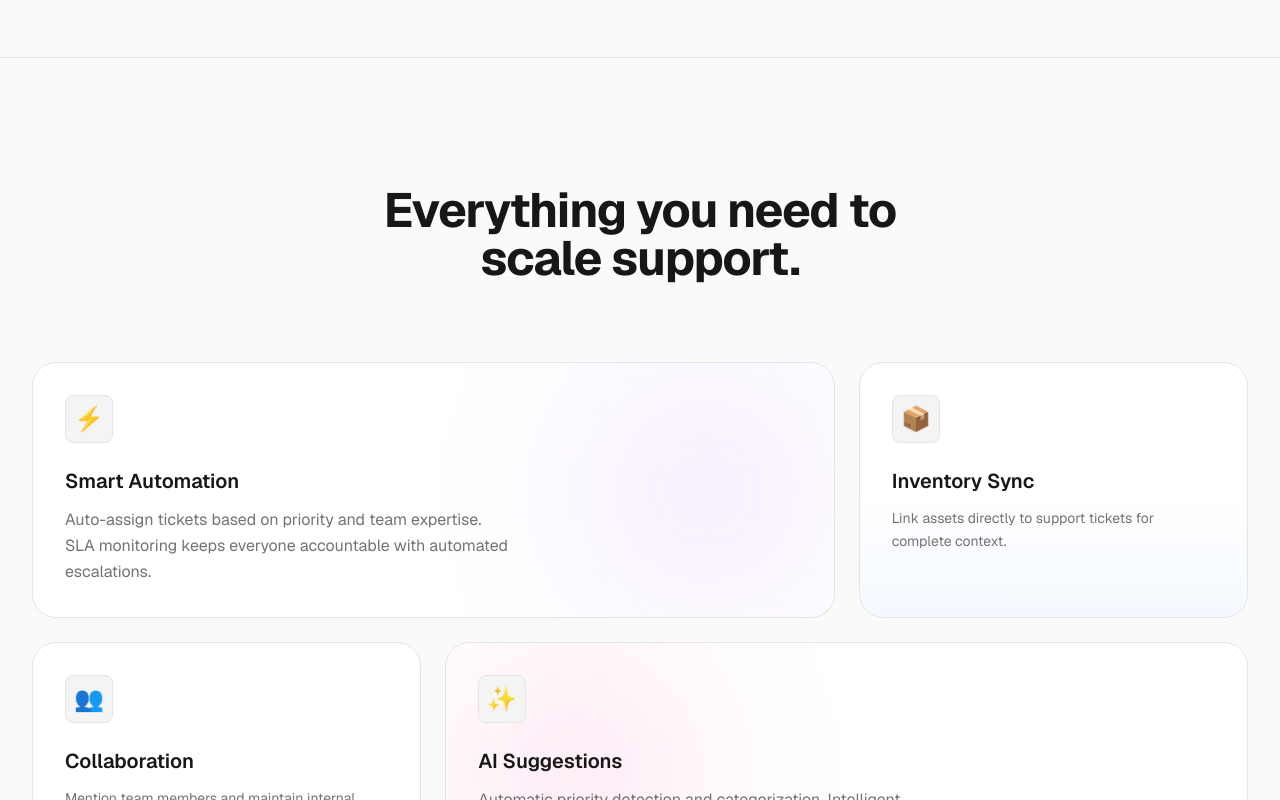
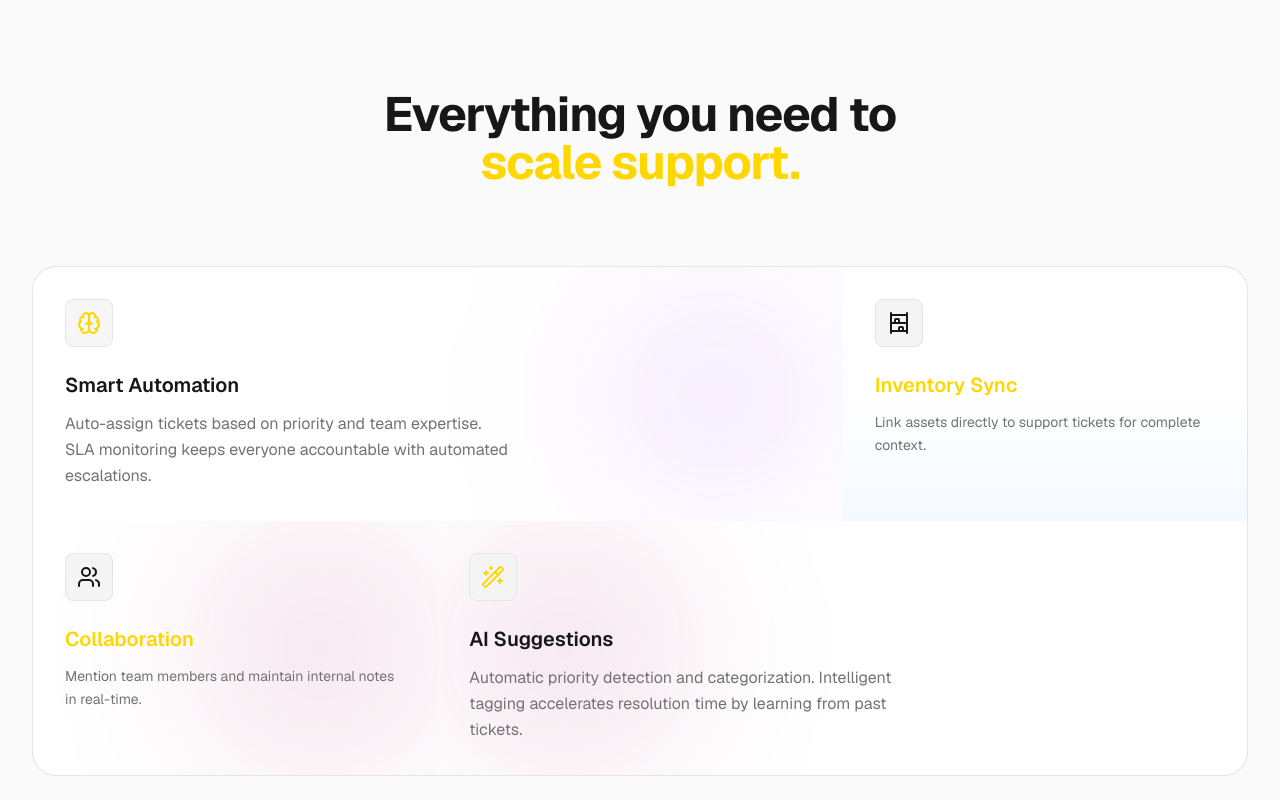
Before and after one commit to man-navlakha/ticket_system, a Next.js app: page / in a window 1280 px wide. Shown: the part 1100-1900 px from the top of the page. Built offline with nearby package versions, Linux system fonts and the light colour scheme; no server answers.

Commit message:
updated the landing page

```diff
--- a/app/page.js
+++ b/app/page.js
@@ -5,6 +5,7 @@ import { useRouter } from 'next/navigation';
 import Link from 'next/link';
 import FloatingLines from '@/components/FloatingLines';
 import LandingNav from '@/components/LandingNav';
+import { Brain, WandSparkles, Users, ShelvingUnit } from 'lucide-react';
 
 export default function Home() {
   const router = useRouter();
@@ -118,7 +119,7 @@ export default function Home() {
 
       <LandingNav />
 
-      <main className="pt-24">
+      <main className="pt-2 md:pt-24 lg:pt-0">
         {/* Hero Section */}
         <section className="relative px-4 sm:px-6 lg:px-8 py-20 sm:py-32 overflow-hidden">
           {/* Background Gradient Spot */}
@@ -135,7 +136,7 @@ export default function Home() {
                   <span className="animate-ping absolute inline-flex h-full w-full rounded-full bg-emerald-400/50 opacity-75" />
                   <span className="relative inline-flex rounded-full h-2 w-2 bg-emerald-500" />
                 </span>
-                System Operational
+                Powered by <span className="text-[#ffd700]">MAN NAVLAKHA</span>
               </div>
 
               {/* Heading */}
@@ -143,6 +144,9 @@ export default function Home() {
                 <h1 className="text-5xl sm:text-6xl lg:text-7xl font-light tracking-tight text-foreground drop-shadow-sm">
                   Enterprise Support Hub
                 </h1>
+                <span className="text-lg sm:text-xl text-muted-foreground font-light max-w-3xl mx-auto leading-relaxed">
+
+                </span>
                 <p className="text-lg sm:text-xl text-muted-foreground font-light max-w-3xl mx-auto leading-relaxed">
                   Unified ticket management, inventory tracking, and team collaboration built for enterprise-grade support.
                 </p>
@@ -152,7 +156,7 @@ export default function Home() {
               <div className="flex flex-col sm:flex-row items-center justify-center gap-4 pt-4">
                 <Link
                   href="/dashboard"
-                  className="px-8 py-3 rounded-full bg-primary text-primary-foreground font-semibold text-sm hover:opacity-90 transition-colors shadow-lg shadow-black/5"
+                  className="px-8 py-3 rounded-full bg-[#ffd700] text-[#000] font-semibold text-sm hover:opacity-90 transition-colors shadow-lg shadow-black/5"
                 >
                   Access Dashboard
                 </Link>
@@ -246,15 +250,17 @@ export default function Home() {
         <section className="py-32 px-4 sm:px-6 lg:px-8 bg-background">
           <div className="max-w-7xl mx-auto">
             <h2 className="text-3xl md:text-5xl font-bold tracking-tight text-center mb-20 text-foreground">
-              Everything you need to <br /> scale support.
+              Everything you need to <br /> <span className="text-[#ffd700]"> scale support.</span>
             </h2>
 
-            <div className="grid grid-cols-1 md:grid-cols-3 gap-6">
+            <div className="grid grid-cols-1 md:grid-cols-3">
               {/* Large Card 1 */}
-              <div className="md:col-span-2 p-8 rounded-3xl border border-border bg-card hover:border-foreground/20 transition-colors relative overflow-hidden group">
+              <div className="md:col-span-2 p-8 rounded-tl-3xl border-t border-l border-border bg-card hover:border-foreground/20 transition-colors relative overflow-hidden group">
                 <div className="absolute top-0 right-0 w-64 h-64 bg-purple-500/10 blur-[80px] rounded-full group-hover:bg-purple-500/20 transition-all duration-500"></div>
                 <div className="relative z-10">
-                  <div className="w-12 h-12 rounded-lg bg-muted border border-border flex items-center justify-center mb-6 text-2xl">⚡</div>
+                  <div className="w-12 h-12 rounded-lg bg-muted/80 backdrop-blur-sm  border border-border flex items-center text-[#ffd700] justify-center mb-6 text-3xl [text-shadow:0_2px_10px_rgba(0,0,0,0.2)]">
+                    <Brain />
+                  </div>
                   <h3 className="text-xl font-semibold text-foreground mb-3">Smart Automation</h3>
                   <p className="text-muted-foreground leading-relaxed max-w-md">
                     Auto-assign tickets based on priority and team expertise. SLA monitoring keeps everyone accountable with automated escalations.
@@ -263,11 +269,11 @@ export default function Home() {
               </div>
 
               {/* Card 2 */}
-              <div className="p-8 rounded-3xl border border-border bg-card hover:border-foreground/20 transition-colors relative overflow-hidden group">
+              <div className="p-8 rounded-tr-3xl border-t border-r border-border bg-card hover:border-foreground/20 transition-colors relative overflow-hidden group">
                 <div className="absolute bottom-0 left-0 w-full h-32 bg-gradient-to-t from-blue-500/10 to-transparent opacity-50 group-hover:opacity-100 transition-opacity"></div>
                 <div className="relative z-10">
-                  <div className="w-12 h-12 rounded-lg bg-muted border border-border flex items-center justify-center mb-6 text-2xl">📦</div>
-                  <h3 className="text-xl font-semibold text-foreground mb-3">Inventory Sync</h3>
+                  <div className="w-12 h-12 rounded-lg bg-muted border border-border flex items-center justify-center mb-6 text-2xl"><ShelvingUnit /></div>
+                  <h3 className="text-xl font-semibold text-[#ffd700] mb-3">Inventory Sync</h3>
                   <p className="text-muted-foreground text-sm leading-relaxed">
                     Link assets directly to support tickets for complete context.
                   </p>
@@ -275,10 +281,11 @@ export default function Home() {
               </div>
 
               {/* Card 3 */}
-              <div className="p-8 rounded-3xl border border-border bg-card hover:border-foreground/20 transition-colors relative overflow-hidden group">
+              <div className="p-8 rounded-bl-3xl border-b border-l border-border bg-card hover:border-foreground/20 transition-colors relative overflow-hidden group">
+                <div className="absolute top-0 -right-3 w-64 h-64 bg-pink-800/10 blur-[80px] rounded-full group-hover:bg-pink-500/20 transition-all duration-500"></div>
                 <div className="relative z-10">
-                  <div className="w-12 h-12 rounded-lg bg-muted border border-border flex items-center justify-center mb-6 text-2xl">👥</div>
-                  <h3 className="text-xl font-semibold text-foreground mb-3">Collaboration</h3>
+                  <div className="w-12 h-12 rounded-lg bg-muted border border-border flex items-center justify-center mb-6 text-2xl"><Users /></div>
+                  <h3 className="text-xl font-semibold text-[#ffd700] mb-3">Collaboration</h3>
                   <p className="text-muted-foreground text-sm leading-relaxed">
                     Mention team members and maintain internal notes in real-time.
                   </p>
@@ -286,10 +293,11 @@ export default function Home() {
               </div>
 
               {/* Large Card 2 */}
-              <div className="md:col-span-2 p-8 rounded-3xl border border-border bg-card hover:border-foreground/20 transition-colors relative overflow-hidden group">
-                <div className="absolute top-0 left-0 w-64 h-64 bg-pink-500/10 blur-[80px] rounded-full group-hover:bg-pink-500/20 transition-all duration-500"></div>
+              <div className="md:col-span-2 p-8 rounded-br-3xl border-b border-r border-border bg-card hover:border-foreground/20 hover:border-b hover:border-r transition-colors relative overflow-hidden group">
+                <div className="absolute top-0 left-0 w-64 h-64 bg-pink-800/10 blur-[80px] rounded-full group-hover:bg-pink-500/20 transition-all duration-500"></div>
                 <div className="relative z-10">
-                  <div className="w-12 h-12 rounded-lg bg-muted border border-border flex items-center justify-center mb-6 text-2xl">✨</div>
+                  <div className="w-12 h-12 rounded-lg bg-muted border border-border flex items-center text-[#ffd700] justify-center mb-6 text-3xl [text-shadow:0_2px_10px_rgba(0,0,0,0.2)]">
+                    <WandSparkles /></div>
                   <h3 className="text-xl font-semibold text-foreground mb-3">AI Suggestions</h3>
                   <p className="text-muted-foreground leading-relaxed max-w-md">
                     Automatic priority detection and categorization. Intelligent tagging accelerates resolution time by learning from past tickets.
@@ -394,7 +402,7 @@ export default function Home() {
             </div>
 
             {/* Huge Footer Text */}
-            <div className="w-full flex justify-center -z-10 pt-8 md:pt-16 pb-4">
+            <div className="w-full flex justify-center -z-10 pt-16 md:pt-16 pb-0 md:pb-0">
               <h1 className="text-[13vw] leading-[0.8] font-bold tracking-tighter text-transparent bg-clip-text bg-gradient-to-r from-[#ff4d4d] via-[#a259ff] to-[#7f00ff] text-center select-none -m-24 opacity-80">
                 MAN&apos;S SUPPORT
               </h1>
--- a/components/LandingNav.js
+++ b/components/LandingNav.js
@@ -2,15 +2,23 @@
 
 import Image from 'next/image';
 import Link from 'next/link';
+import { useState } from 'react';
 import { ThemeToggle } from './theme-toggle';
+import { Menu, X } from 'lucide-react';
 
 export default function LandingNav() {
+    const [isMobileMenuOpen, setIsMobileMenuOpen] = useState(false);
+
+    const toggleMobileMenu = () => {
+        setIsMobileMenuOpen(!isMobileMenuOpen);
+    };
+
     return (
         <header className="fixed top-0 w-full z-50 border-b border-border bg-background/80 backdrop-blur-xl transition-colors duration-300">
-            <div className="container mx-auto px-6">
+            <div className="container mx-auto px-4 md:px-6">
                 <div className="flex h-16 items-center justify-between">
                     {/* Logo */}
-                    <Link href="/" className="flex items-center gap-3 hover:opacity-80 transition-opacity">
+                    <Link href="/" className="flex items-center gap-2 md:gap-3 hover:opacity-80 transition-opacity">
                         <Image
                             src="/logo_my.png"
                             alt="Man's Support Desk Logo"
@@ -18,11 +26,13 @@ export default function LandingNav() {
                             height={32}
                             className="rounded-lg"
                         />
-                        <div className="text-xl font-bold tracking-tight text-foreground">Man&apos;s <span className="text-muted-foreground">Support Desk</span></div>
+                        <div className="text-lg md:text-xl font-bold tracking-tight text-foreground">
+                            Man&apos;s <span className="text-muted-foreground hidden sm:inline">Support Desk</span>
+                        </div>
                     </Link>
 
-                    {/* Auth Button */}
-                    <div className="flex items-center gap-6">
+                    {/* Desktop Actions */}
+                    <div className="hidden md:flex items-center gap-6">
                         <ThemeToggle />
                         <Link href="/kb" className="text-sm font-medium text-muted-foreground hover:text-foreground transition-colors">
                             Knowledge Base
@@ -34,8 +44,42 @@ export default function LandingNav() {
                             Log In
                         </Link>
                     </div>
+
+                    {/* Mobile Menu Toggle button */}
+                    <div className="flex md:hidden items-center gap-2 sm:gap-4">
+                        <ThemeToggle />
+                        <button
+                            onClick={toggleMobileMenu}
+                            className="p-2 text-muted-foreground hover:text-foreground transition-colors focus:outline-none"
+                            aria-label="Toggle Menu"
+                        >
+                            {isMobileMenuOpen ? <X size={24} /> : <Menu size={24} />}
+                        </button>
+                    </div>
                 </div>
             </div>
+
+            {/* Mobile Actions Dropdown */}
+            {isMobileMenuOpen && (
+                <div className="md:hidden border-t border-border bg-background px-4 py-4 shadow-lg transition-all animate-in fade-in slide-in-from-top-3">
+                    <div className="flex flex-col gap-4">
+                        <Link
+                            href="/kb"
+                            onClick={() => setIsMobileMenuOpen(false)}
+                            className="text-base font-medium text-foreground hover:text-primary transition-colors px-2 py-1"
+                        >
+                            Knowledge Base
+                        </Link>
+                        <Link
+                            href="/auth/login"
+                            onClick={() => setIsMobileMenuOpen(false)}
+                            className="rounded-full bg-primary text-primary-foreground px-6 py-2.5 text-center text-sm font-medium transition-all hover:opacity-90 border border-border shadow-sm w-full mt-2"
+                        >
+                            Log In
+                        </Link>
+                    </div>
+                </div>
+            )}
         </header>
     );
 }
--- a/components/theme-toggle.js
+++ b/components/theme-toggle.js
@@ -18,7 +18,8 @@ export function ThemeToggle() {
     }
 
     return (
-        <div className="flex items-center gap-2 p-1 bg-gray-100 dark:bg-zinc-800 rounded-full border border-gray-200 dark:border-zinc-700 shadow-sm transition-colors duration-300">
+        <div className="flex items-center gap-2 p-1 bg-background text-foreground rounded-full border border-gray-200 dark:border-zinc-700 shadow-sm transition-colors duration-300">
+
             <button
                 onClick={() => setTheme("light")}
                 className={`p-2 rounded-full transition-all duration-300 hover:bg-white dark:hover:bg-zinc-700 ${theme === "light"
```
Lines whose indentation alone changed are shown as unchanged.
